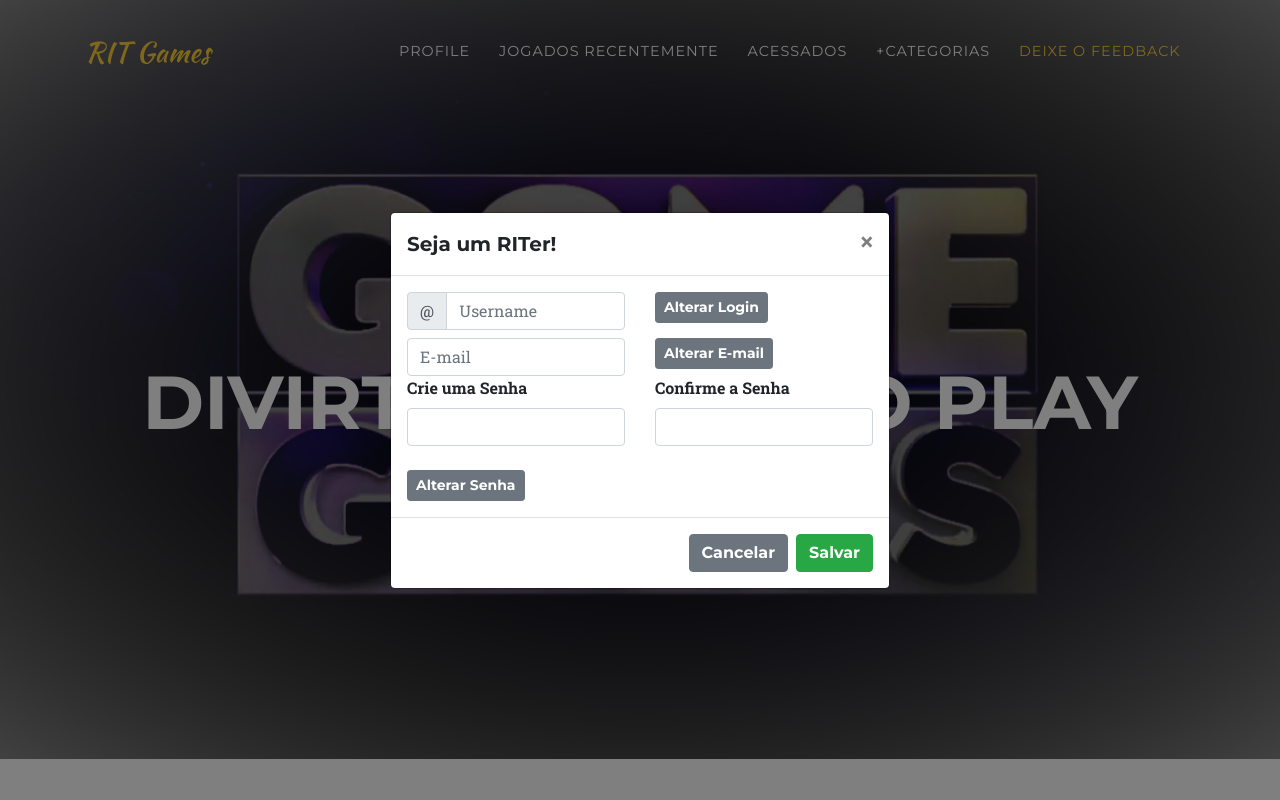
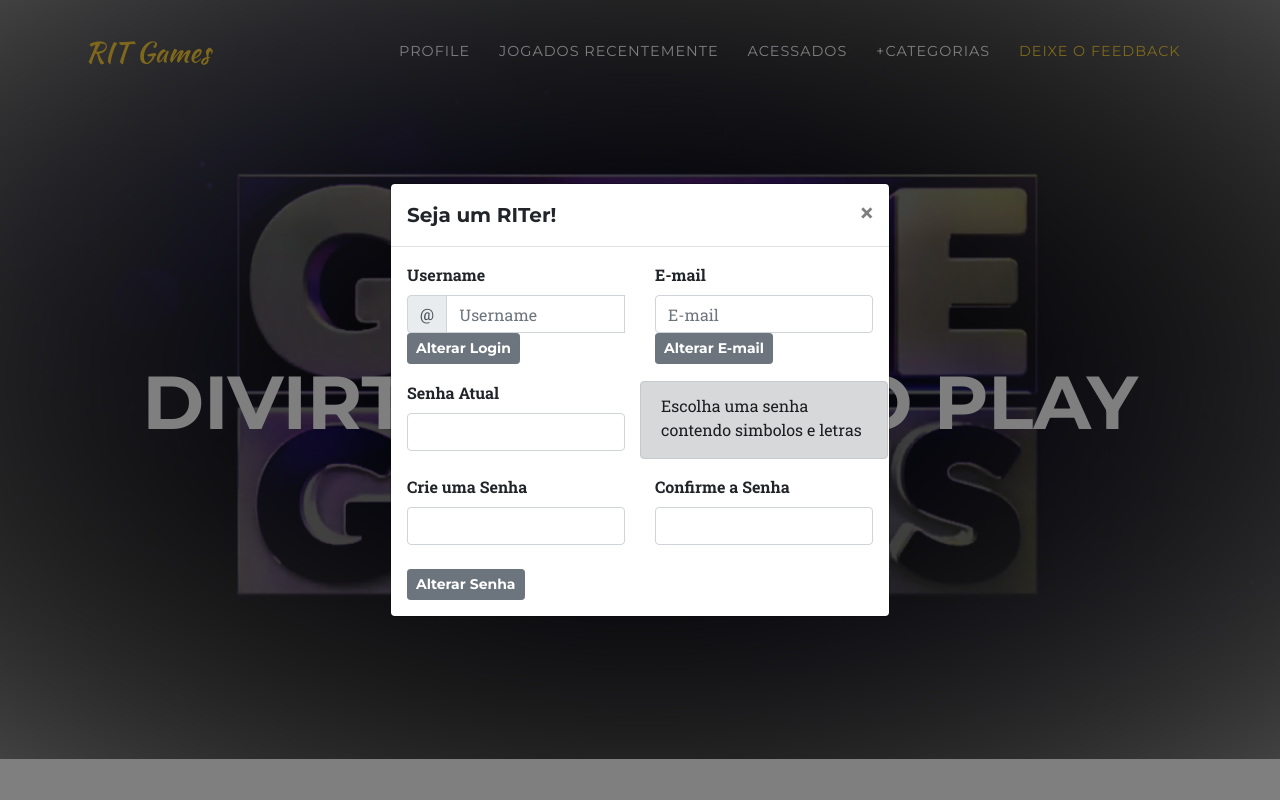
Before and after one commit to Tiagoblima/RITGames, a Flask app: page /start.html in a window 1280 px wide, after a click on "Alterar Cadastro". Run offline with Flask 2, Linux system fonts and the light colour scheme; some libraries are stand-ins or nearby versions; some web fonts are replaced.

Commit message:
- Pequenos ajustes - Ajuste no Cadastro - Ajuste no modal de ateração do cadastro

```diff
--- a/templates/start.html
+++ b/templates/start.html
@@ -407,47 +407,61 @@
                  <div class="row">
 
                      <div class="col-6">
-                          <label class="sr-only" for="inputUsername">Username</label>
-                          <div class="input-group mb-2">
+                          <label for="validationServerUsername" class="font-weight-bold">Username</label>
+                          <div class="input-group">
                             <div class="input-group-prepend">
-                              <div class="input-group-text">@</div>
+                              <span class="input-group-text" id="inputGroupPrepend3">@</span>
                             </div>
-                            <input type="text" class="form-control" id="inputUsername" placeholder="Username">
+                            <input type="text" class="form-control" id="validationServerUsername" placeholder="Username" aria-describedby="inputGroupPrepend3">
+                            <div class="invalid-feedback">
+                              Por favor escolha um username que não tenha sido usado.
+                            </div>
+                      </div>
+                    </div>
+
+                     <div class="col-6">
+                          <label for="validationServerEmail" class="font-weight-bold">E-mail</label>
+                          <input type="text" class="form-control" id="validationServerEmail" placeholder="E-mail">
+                          <div class="invalid-feedback">
+                             Por favor escolha um e-mail que não tenha sido usado.
                           </div>
                      </div>
 
+
                     <div class="col-6">
-                      <button type="button" class="btn btn-secondary btn-sm">Alterar Login</button>
+                        <button type="submit" class="btn btn-secondary btn-sm">Alterar Login</button>
                     </div>
 
                      <div class="col-6">
-                         <label class="sr-only" for="inputEmail">E-mail</label>
-                          <input type="text" class="form-control" id="inputEmail" placeholder="E-mail">
+                         <button type="submit" class="btn btn-secondary btn-sm">Alterar E-mail</button>
                      </div>
-
+                     <br>
+                     <br>
                      <div class="col-6">
-                      <button type="button" class="btn btn-secondary btn-sm">Alterar E-mail</button>
+                         <label for="inputPassword1" class="font-weight-bold">Senha Atual</label>
+                         <input type="password" class="form-control" id="inputPassword1" required>
+                         <br>
+                     </div>
+                    <div class="alert alert-dark col-6" role="alert">
+                        Escolha uma senha contendo simbolos e letras
                     </div>
-
                      <div class="col-6">
                          <label for="inputPassword1" class="font-weight-bold">Crie uma Senha</label>
                          <input type="password" class="form-control" id="inputPassword1">
                          <br>
-                         <button type="button" class="float-left btn btn-secondary btn-sm">Alterar Senha</button>
+                         <button type="submit" class="float-left btn btn-secondary btn-sm">Alterar Senha</button>
                      </div>
                      <div class="col-6">
                          <label for="inputPassword1" class="font-weight-bold">Confirme a Senha</label>
                          <input type="password" class="form-control" id="inputPassword1">
+                         <br>
+
                       </div>
 
                      </div>
 
                 </form>
               </div>
-          </div>
-          <div class="modal-footer">
-            <button type="button" class="btn btn-secondary" data-dismiss="modal">Cancelar</button>
-            <button type="submit" class="btn btn-success">Salvar</button>
           </div>
         </div>
       </div>
```
Also changed, not shown: static/js/custom.js (added, +7 -0 lines), templates/index.html (+20 -7 lines).
